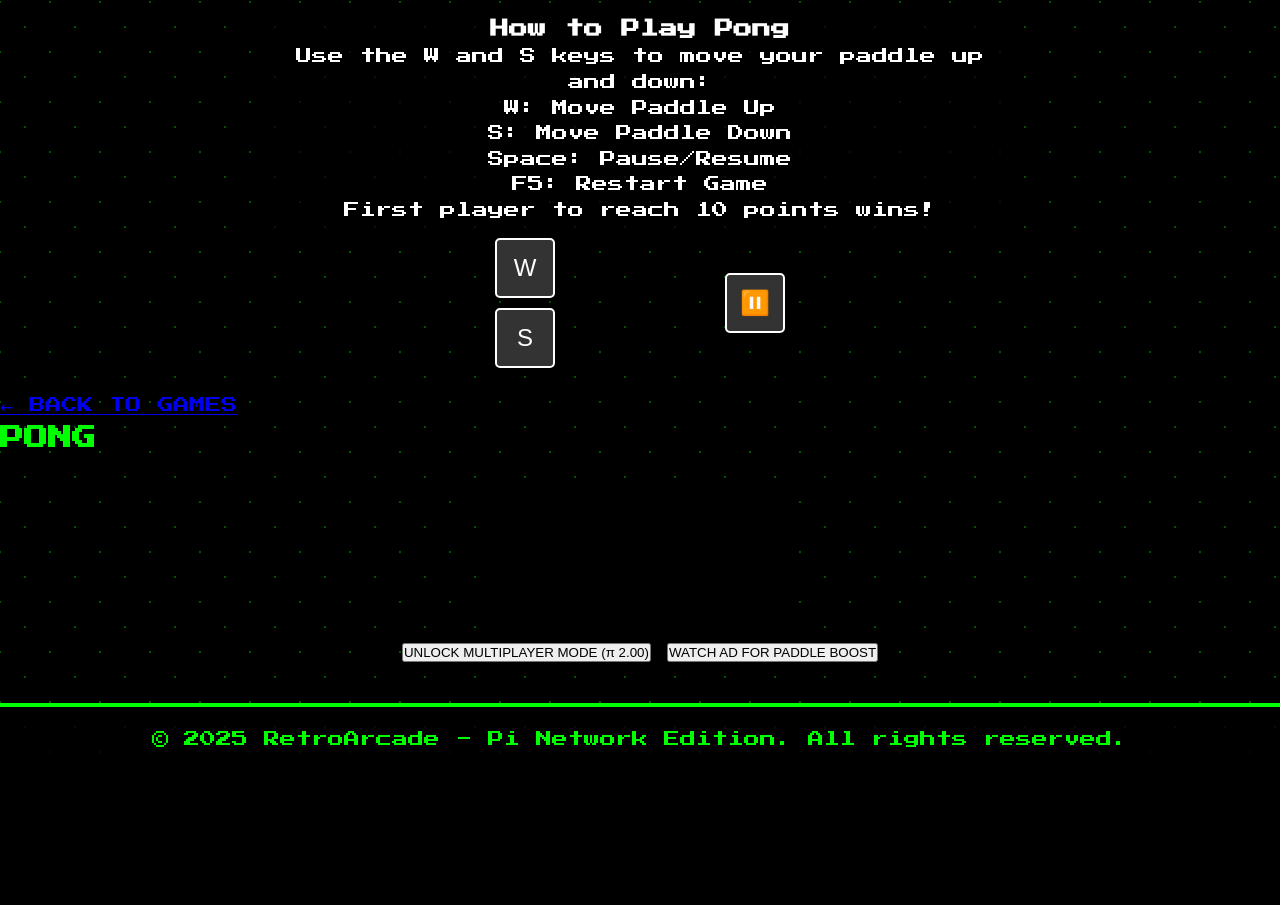
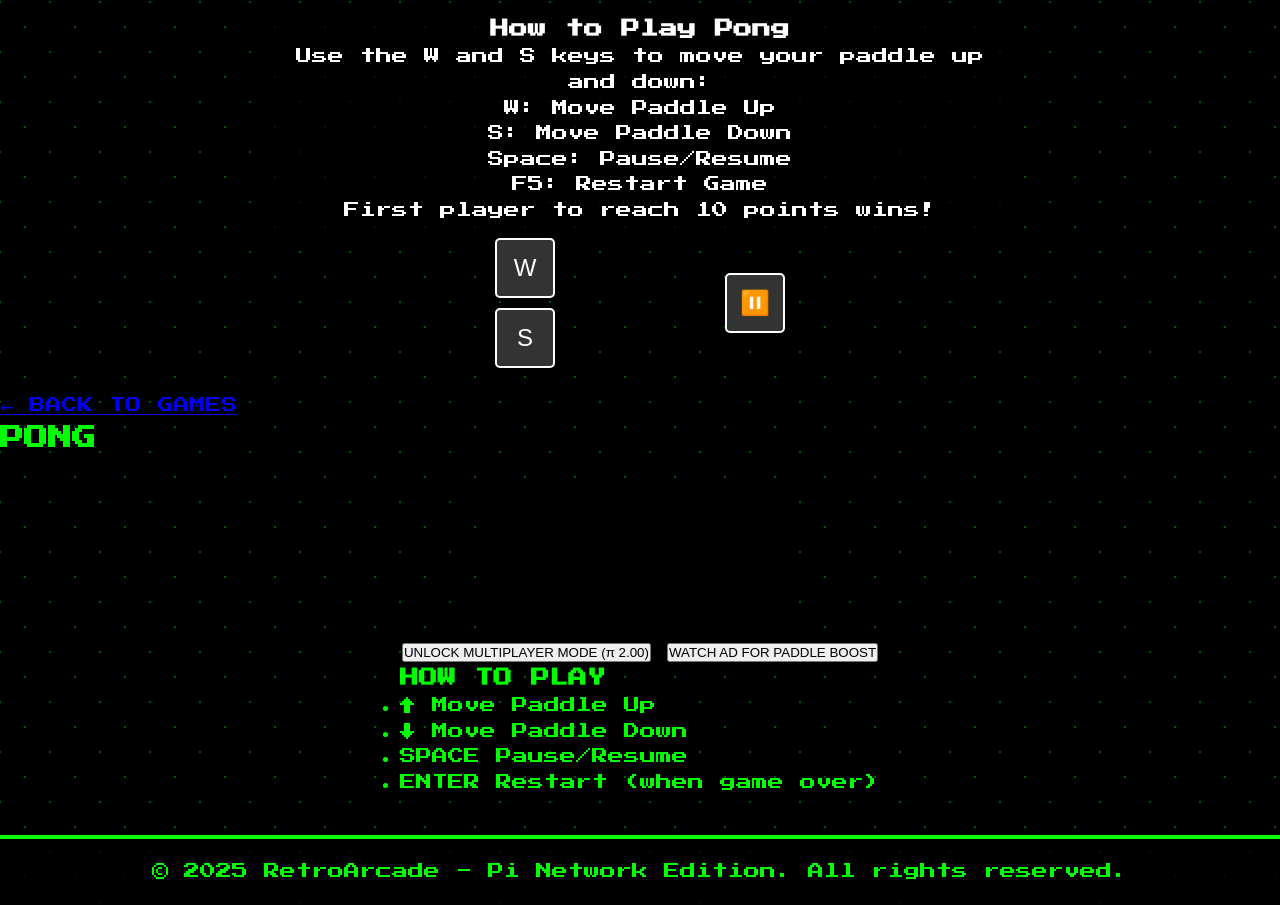
Before and after one commit to GamingMerchant/Gamechanger, a plain HTML site: page pong.html in a window 1280 px wide. Shown: the part 898-1803 px from the top of the page. Before the commit the page ends 1671 px from the top, so only its background shows below. Drawn offline with Linux system fonts and the light colour scheme; a script that the page names is missing.

Commit message:
Add files via upload

```diff
--- a/pong.html
+++ b/pong.html
@@ -49,6 +49,16 @@
             <div class="pi-features">
                 <button id="unlock-multiplayer" class="pi-button">UNLOCK MULTIPLAYER MODE (π 2.00)</button>
                 <button id="watch-ad-for-boost" class="pi-button">WATCH AD FOR PADDLE BOOST</button>
+            </div>
+
+            <div class="game-instructions">
+                <h3>HOW TO PLAY</h3>
+                <ul>
+                    <li>↑ Move Paddle Up</li>
+                    <li>↓ Move Paddle Down</li>
+                    <li>SPACE Pause/Resume</li>
+                    <li>ENTER Restart (when game over)</li>
+                </ul>
             </div>
         </div>
     </main>
```
